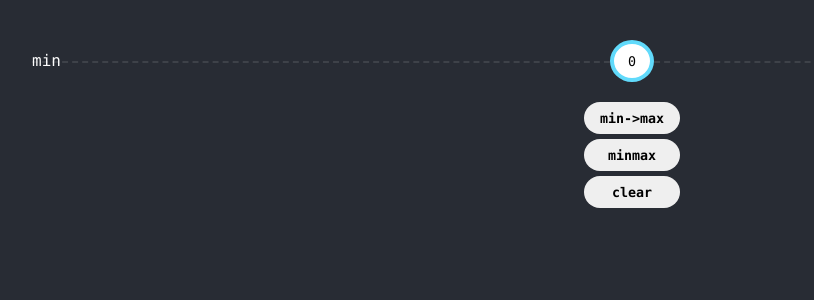
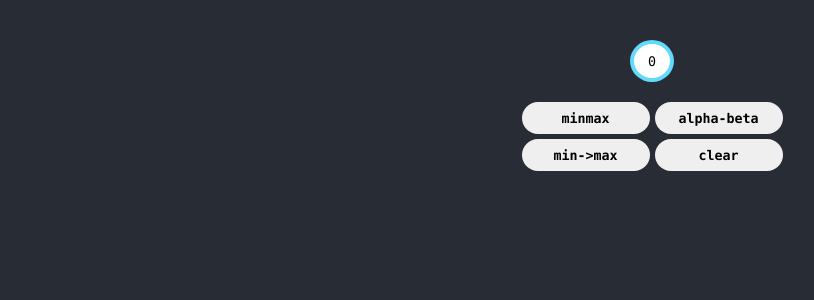
Before and after one commit to sverdans/react-tree-builder, a React (Create React App) app: page / in a window 1280 px wide. Shown: the top 300 px of the page, without its empty margins (8-822 px from the left). Built offline with nearby package versions, Linux system fonts and the light colour scheme.

Commit message:
fixed visualisation of tree levels

```diff
--- a/src/App.jsx
+++ b/src/App.jsx
@@ -1,5 +1,15 @@
 import React from "react";
 import Node from "./components/Node";
+
+let depth = 0;
+
+const calculateDepth = (node, result) =>
+{
+	node.nodes.forEach((elem) => { calculateDepth(elem, result + 1) })
+
+	if (node.nodes.length == 0 && depth < result)
+		depth = result;
+}
 
 const checkNode = (node, order) =>
 {
@@ -21,8 +31,6 @@ const checkNode = (node, order) =>
 			(+prev.value.weight < +current.value.weight) ? prev : current) // min
 
 	console.log(item.value);
-
-
 	node.value = item.value;
 }
 
@@ -30,13 +38,26 @@ function App()
 {
 	const [order, setOrder] = React.useState('min');
 	const [seed, setSeed] = React.useState(1);
-	const reset = () => { setSeed(Math.random()); }
 
 	const [rootNode, setRootNode] = React.useState({
 		id: "0",
 		value: { weight: 0 },
 		nodes: [],
 	});
+
+	const [depthDivs, setDepthDivs] = React.useState([]);
+
+	const reset = () => {
+		depth = 0;
+		calculateDepth(rootNode, 1)
+
+		const arr = [];
+		for (let i = 0; i < depth; ++i)
+			arr.push(i % 2 == 0);
+		setDepthDivs(arr);
+
+		setSeed(Math.random())
+	}
 
 	const findSolution = (node, order) =>
 	{
@@ -47,25 +68,50 @@ function App()
 	return (
 		<div className="app">
 
-			<Node node={rootNode} order={order} key={seed} reset={reset} />
+			<div className="tree-container" key={seed}>
+				<div className="player-info">
+					{
+						depthDivs.map((value, index) => (
+							<>
+								<hr className="player-info-line" style={{ top: index * 62 }}></hr>
+								<div className="player-info-text">
+									{(value
+									? (order == "max" ? "max" : "min")
+									: (order == "max" ? "min" : "max"))}
+								</div>
+							</>
+
+						))
+					}
+				</div>
+				<Node node={rootNode} order={order} reset={reset} />
+			</div>
 
 			<div className="button-group">
+
+				<div className="button-pair">
+					<button className="button" onClick={() => { findSolution(rootNode, order) }}>
+						minmax
+					</button>
+
+					<button className="button">
+						alpha-beta
+					</button>
+				</div>
+
+				<div className="button-pair">
 					{
 						order == 'min'
 						? <button className="button" onClick={() => {setOrder('max')}}>min-{">"}max</button>
 						: <button className="button" onClick={() => {setOrder('min')}}>max-{">"}min</button>
 					}
-				<button className="button" onClick={() => { findSolution(rootNode, order) }}>
-					minmax
-				</button>
 
 					<button className="button" onClick={() => { window.location.reload() }}>
 						clear
 					</button>
-
+				</div>
 
 			</div>
-
 		</div>
 	);
 }
--- a/src/components/Node.jsx
+++ b/src/components/Node.jsx
@@ -5,6 +5,7 @@ const isDisable = (node) =>
 {
 	return (node?.nodes?.length !== 0 ? true : false)
 }
+
 
 const Node = ({ node, order, reset }) =>
 {
@@ -16,7 +17,6 @@ const Node = ({ node, order, reset }) =>
 		newValue.weight = event.target.value;
 		setNode({ id: node.id, value: newValue, nodes: node.nodes })
 	}
-
 
 	const onAddButtonClick = (node) =>
 	{
@@ -41,7 +41,7 @@ const Node = ({ node, order, reset }) =>
 	}
 
 	return (
-		<div className={"node-wrapper" + (node.id == "0" ? " relative" : "")}>
+		<div className="node-wrapper">
 
 			<div className="node-input-group">
 				<button className="node-button remove" onClick={() => { onDeleteButtonClick(nodeIn) }}>-</button>
@@ -71,10 +71,7 @@ const Node = ({ node, order, reset }) =>
 				}
 			</>
 
-            <div className="player-info" id={'player-info' + nodeIn.id.split('.').length}>
-                {order}
-            </div>
-            <hr className="player-info-line"></hr>
+
 
 		</div>
 	);
--- a/src/styles/app.scss
+++ b/src/styles/app.scss
@@ -45,6 +45,41 @@ body
 	text-align: center;
 	font-family: 'Consolas', Consolas, monospace;
 
+    .tree-container
+    {
+        display: grid;
+        grid-template-columns: 40px auto;
+        position: relative;
+
+        .player-info
+        {
+            display: flex;
+            flex-direction: column;
+            gap: 20px;
+
+
+            color: rgb(251,251,251);
+
+            .player-info-text
+            {
+                height: 42px;
+                line-height: 42px;
+            }
+
+            .player-info-line
+            {
+                z-index: -1;
+                position: absolute;
+                left: 0;
+                height: 42px;
+                border: none;
+                border-top: 2px dashed rgb(81,84,90);
+                margin: 20.5px 0 0 0;
+                width: 100%;
+            }
+        }
+    }
+
 	.app-link
 	{
 		color: #61dafb;
@@ -52,11 +87,20 @@ body
 
 	.button-group
 	{
+        margin-left: 40px;
+        display: flex;
+		flex-direction: column;
+
 		align-items: center;
 		justify-content: center;
 		gap: 5px;
-		display: flex;
-		flex-direction: column;
+
+
+        .button-pair
+        {
+            display: flex;
+            gap: 5px;
+        }
 	}
 
 	.button
@@ -67,7 +111,8 @@ body
 		font-family: 'Consolas', Consolas, monospace !important;
 		font-weight: bold;
 		border-radius: 20px;
-		width: 96px;
+		width: 128px;
 		height: 32px;
+
 	}
 }
--- a/src/styles/node.scss
+++ b/src/styles/node.scss
@@ -79,12 +79,11 @@
 
 			&.disabled
 			{
-				background-color: #61dafb;
+                color: white;
+			    border-color: #0789ac;
+				background-color: #0789ac;
 			}
 		}
-
-
-
 	}
 
 	.children-nodes-container
@@ -94,26 +93,4 @@
 		justify-content: center;
 		gap: 5px;
 	}
-
-	.player-info
-	{
-		position: absolute;
-		left: 0;
-
-        height: 42px;
-        line-height: 42px;
-
-        color: rgb(251,251,251);
-	}
-
-    .player-info-line
-    {
-		position: absolute;
-		left: 0;
-        height: 42px;
-        border: none;
-        border-top: 2px dashed rgba(251,251,251,0.1);
-        margin: 20.5px 0 0 0;
-        width: 100%;
-    }
 }
```
Lines whose indentation alone changed are shown as unchanged.
